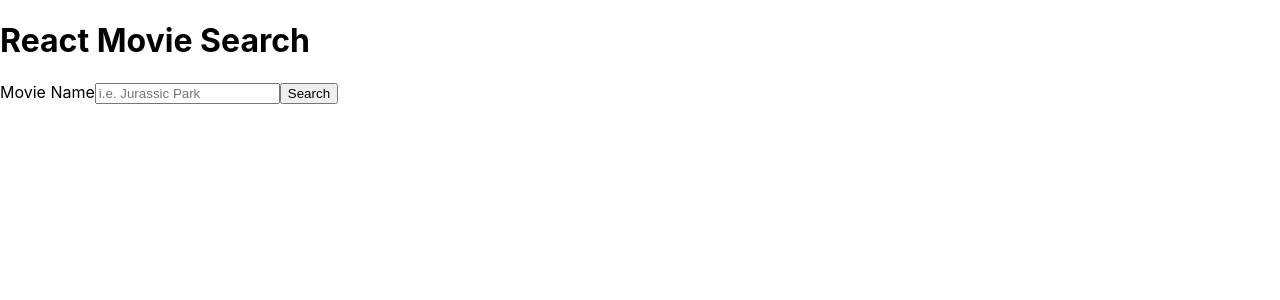
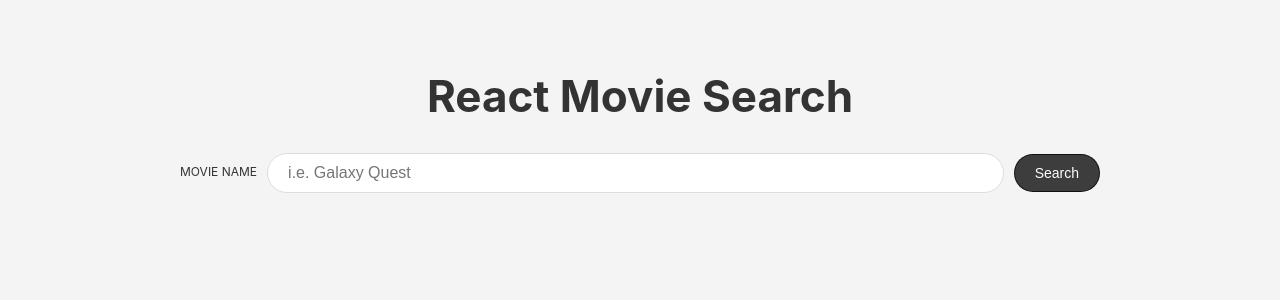
Before and after one commit to eprikhodko/react-movie-search, a React (Create React App) app: page / in a window 1280 px wide. Shown: the top 300 px of the page. Built offline with nearby package versions, Linux system fonts and the light colour scheme.

Commit message:
Add basic styles to SearchMovies component

```diff
--- a/src/SearchMovies.js
+++ b/src/SearchMovies.js
@@ -5,7 +5,7 @@ export default function SearchMovies() {
         <form className="form">
             <label className="label" htmlFor="query">Movie Name</label>
             <input className="input" type="text" name="query"
-                placeholder="i.e. Jurassic Park"/>
+                placeholder="i.e. Galaxy Quest"/>
             <button className="button" type="submit">Search</button>
         </form>
     )
--- a/src/index.css
+++ b/src/index.css
@@ -11,3 +11,83 @@ code {
   font-family: source-code-pro, Menlo, Monaco, Consolas, 'Courier New',
     monospace;
 }
+
+html {
+  font-size: 10px;
+}
+
+* {
+  box-sizing: border-box;
+}
+
+body {
+  margin: 0;
+  padding: 0;
+  background-color: rgb(244,244,244);
+  color: #333;
+}
+
+p {
+  font-size: 1.6rem;
+}
+
+small {
+  font-size: 1.2rem;
+}
+
+.container {
+  margin: 0 auto;
+  max-width:1000px;
+  padding: 40px;
+}
+
+.title {
+  font-size: 4.4rem;
+  text-align: center
+}
+
+.form {
+  display:grid;
+}
+
+.label {
+  font-size: 1.2rem;
+  margin-bottom: 0.2rem;
+  text-transform: uppercase;
+}
+
+.input {
+  font-size: 1.6rem;
+  padding: 0.5rem 2rem;
+  line-height: 2.8rem;
+  border-radius: 20px;
+  border: 1px solid #ddd;
+  margin-bottom: 1rem;
+}
+
+.button {
+  background-color: rgba(0,0,0,0.75);
+  color: white;
+  padding: 1rem 2rem;
+  border: 1px solid rgba(0,0,0,0.75);
+  border-radius: 20px;
+  font-size: 1.4rem;
+  cursor: pointer;
+  transition: background-color 250ms;
+}
+
+.button:hover {
+  background-color: rgba(0,0,0,0.85);
+}
+
+@media (min-width:786px){
+  .form {
+      grid-template-columns: auto 1fr auto;
+      grid-gap: 1rem;
+      align-items: center;
+  }
+
+  .input {
+      margin-bottom: 0;
+  }
+}
```
